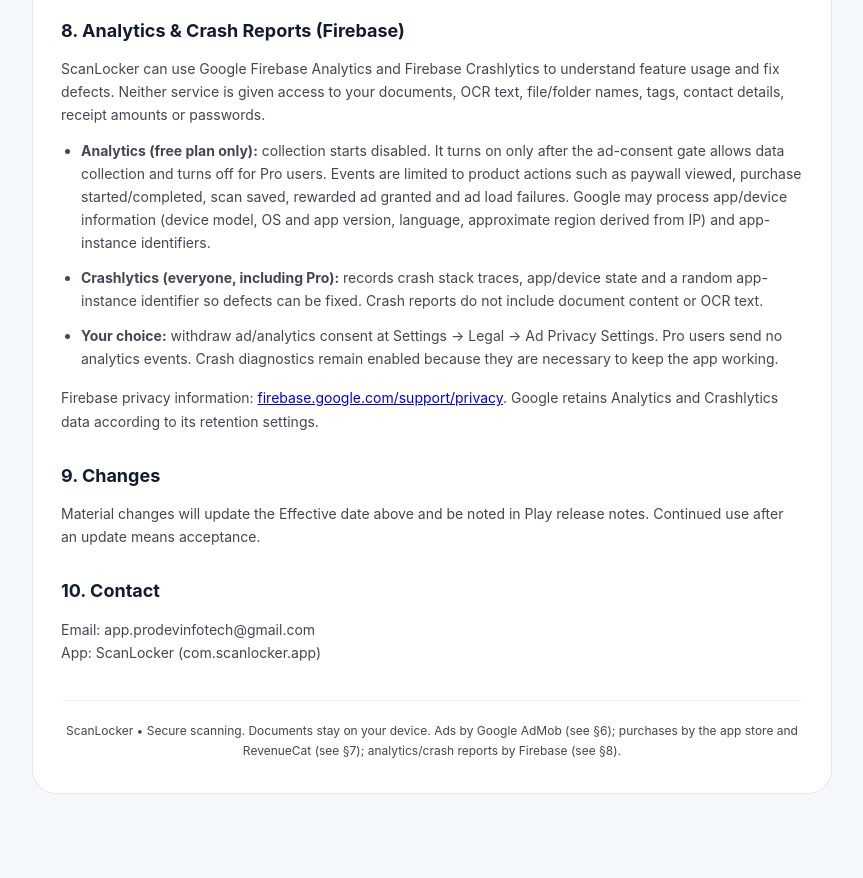
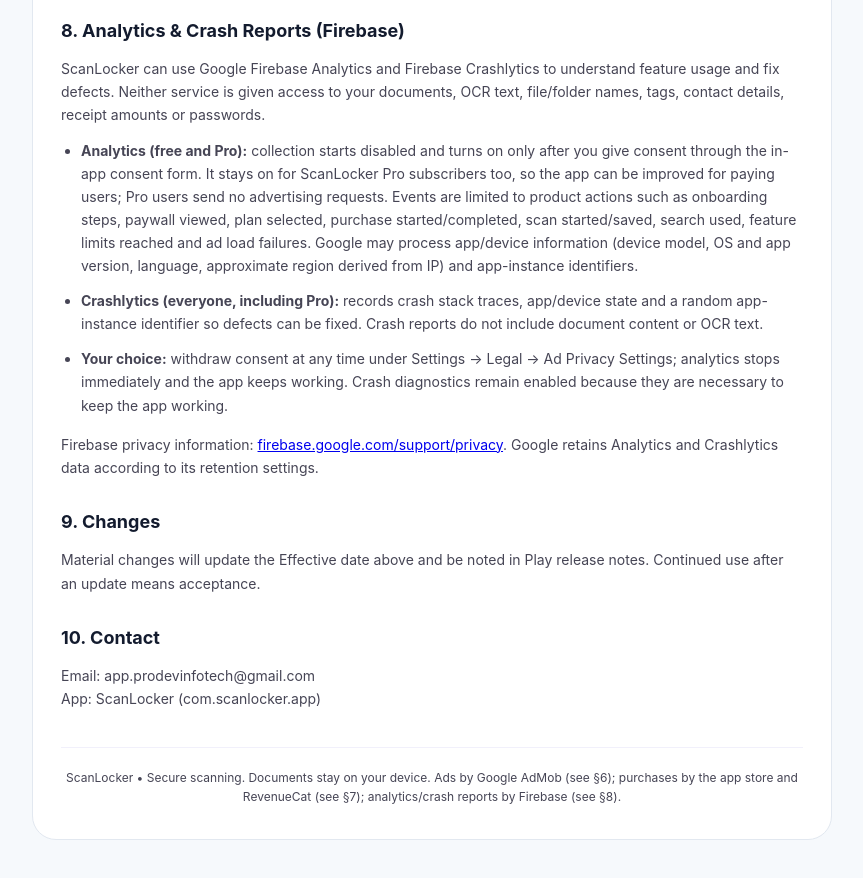
Before and after one commit to ProdevInfotech/scanlocker-legal, a plain HTML site: page index.html in a window 1280 px wide. Shown: the part 2800-3678 px from the top of the page, without its empty margins (208-1071 px from the left). Drawn offline with Linux system fonts and the light colour scheme.

Commit message:
docs: analytics now applies to consenting Pro users
Matches app 1.2.2: consenting Pro subscribers send product events (no ad
requests). Pro privacy promise narrowed to ads only.

```diff
--- a/index.html
+++ b/index.html
@@ -74,9 +74,9 @@
 <h2>8. Analytics &amp; Crash Reports (Firebase)</h2>
 <p>ScanLocker can use Google Firebase Analytics and Firebase Crashlytics to understand feature usage and fix defects. Neither service is given access to your documents, OCR text, file/folder names, tags, contact details, receipt amounts or passwords.</p>
 <ul>
-<li><strong>Analytics (free plan only):</strong> collection starts disabled. It turns on only after the ad-consent gate allows data collection and turns off for Pro users. Events are limited to product actions such as paywall viewed, purchase started/completed, scan saved, rewarded ad granted and ad load failures. Google may process app/device information (device model, OS and app version, language, approximate region derived from IP) and app-instance identifiers.</li>
+<li><strong>Analytics (free and Pro):</strong> collection starts disabled and turns on only after you give consent through the in-app consent form. It stays on for ScanLocker Pro subscribers too, so the app can be improved for paying users; Pro users send no advertising requests. Events are limited to product actions such as onboarding steps, paywall viewed, plan selected, purchase started/completed, scan started/saved, search used, feature limits reached and ad load failures. Google may process app/device information (device model, OS and app version, language, approximate region derived from IP) and app-instance identifiers.</li>
 <li><strong>Crashlytics (everyone, including Pro):</strong> records crash stack traces, app/device state and a random app-instance identifier so defects can be fixed. Crash reports do not include document content or OCR text.</li>
-<li><strong>Your choice:</strong> withdraw ad/analytics consent at Settings → Legal → Ad Privacy Settings. Pro users send no analytics events. Crash diagnostics remain enabled because they are necessary to keep the app working.</li>
+<li><strong>Your choice:</strong> withdraw consent at any time under Settings → Legal → Ad Privacy Settings; analytics stops immediately and the app keeps working. Crash diagnostics remain enabled because they are necessary to keep the app working.</li>
 </ul>
 <p>Firebase privacy information: <a href="https://firebase.google.com/support/privacy">firebase.google.com/support/privacy</a>. Google retains Analytics and Crashlytics data according to its retention settings.</p>
 
```
